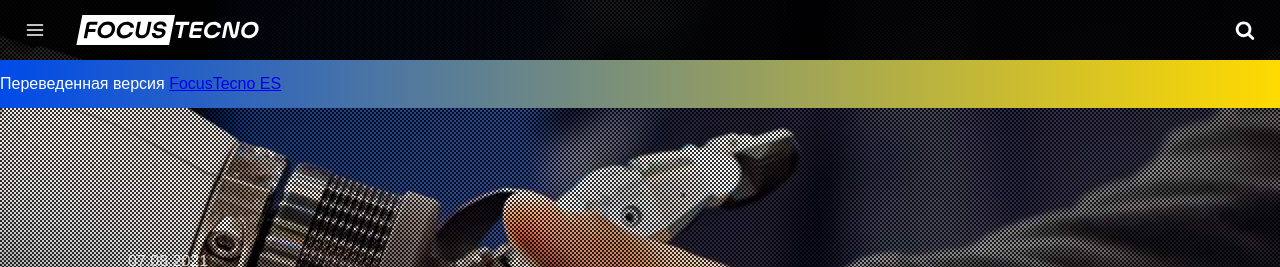
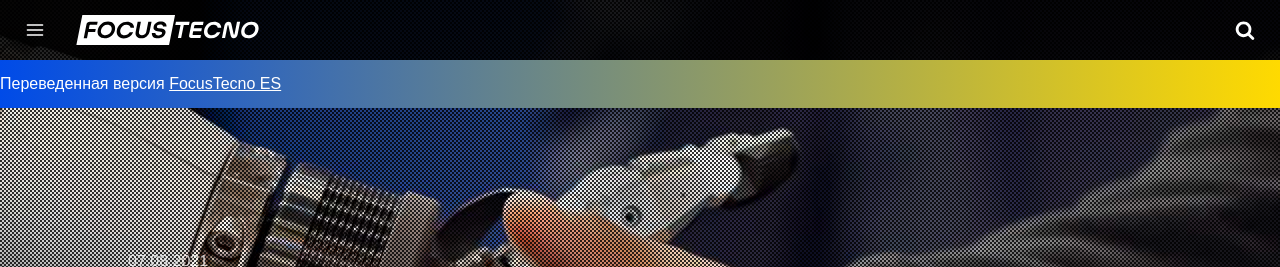
Before and after one commit to Focustecnoua/focusua, a Jekyll site: the page built from index.html, in a window 1280 px wide. Shown: the top 267 px of the page. Built offline with Jekyll 4.4.1, drawn with Linux system fonts in a browser that asks for light colours; some web fonts are replaced; comment, search, counter and statistics services are not loaded.

Commit message:
header.html: changed

```diff
--- a/_includes/header.html
+++ b/_includes/header.html
@@ -22,7 +22,7 @@
 
 </header>
 
-<div class="bar-header" style="background: linear-gradient(90deg, rgba(0,75,232,1) 0%, rgba(255,218,0,1) 100%);width:100%;top:60px;color:#fff;">Переведенная версия <a href="https://focustecno.com/">FocusTecno ES</a> </div>
+<div class="bar-header" style="background: linear-gradient(90deg, rgba(0,75,232,1) 0%, rgba(255,218,0,1) 100%);width:100%;top:60px;color:#fff;">Переведенная версия <a style="color:#fff;" href="https://focustecno.com/">FocusTecno ES</a> </div>
 
 <div id="mask" class="overlay"></div>
 
```
